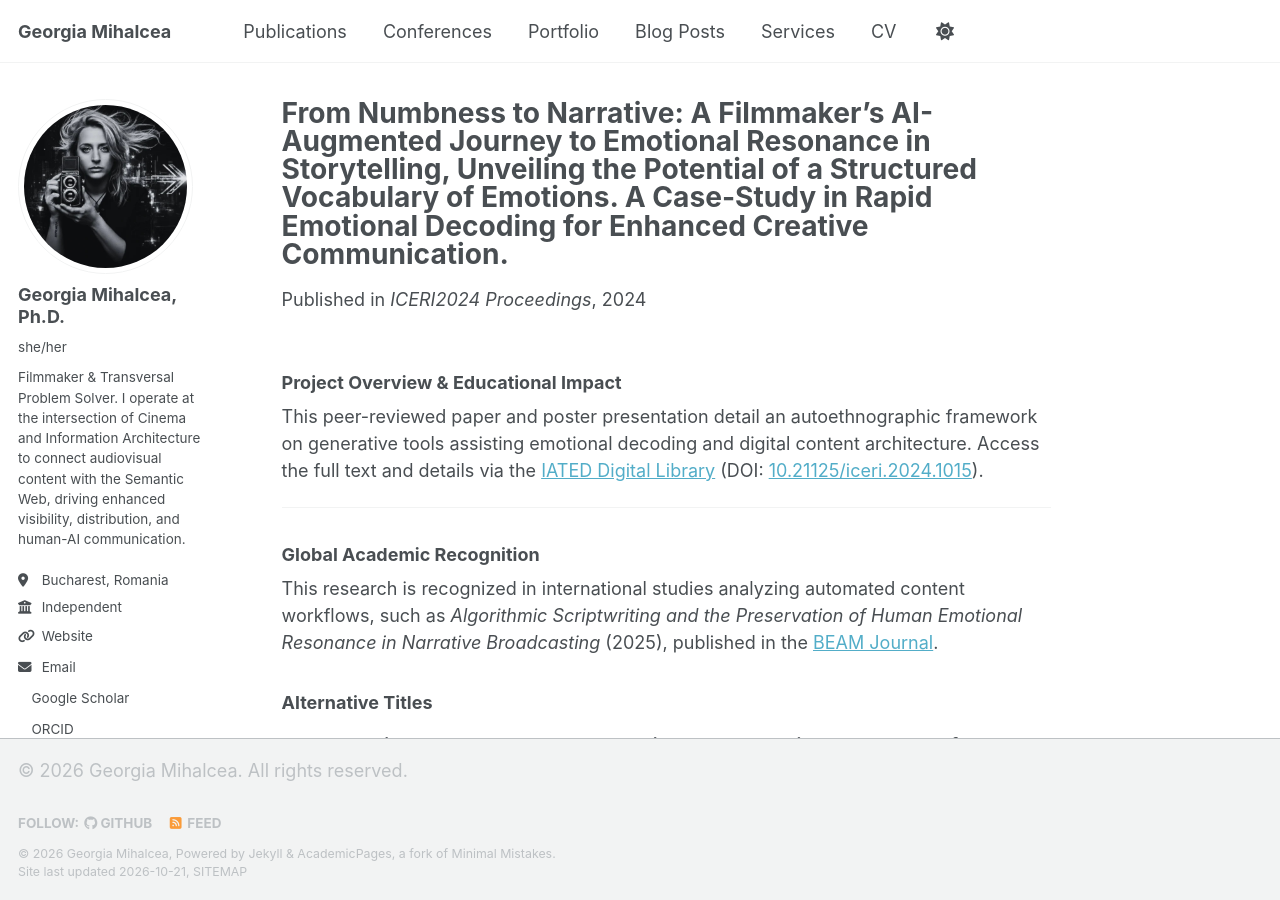
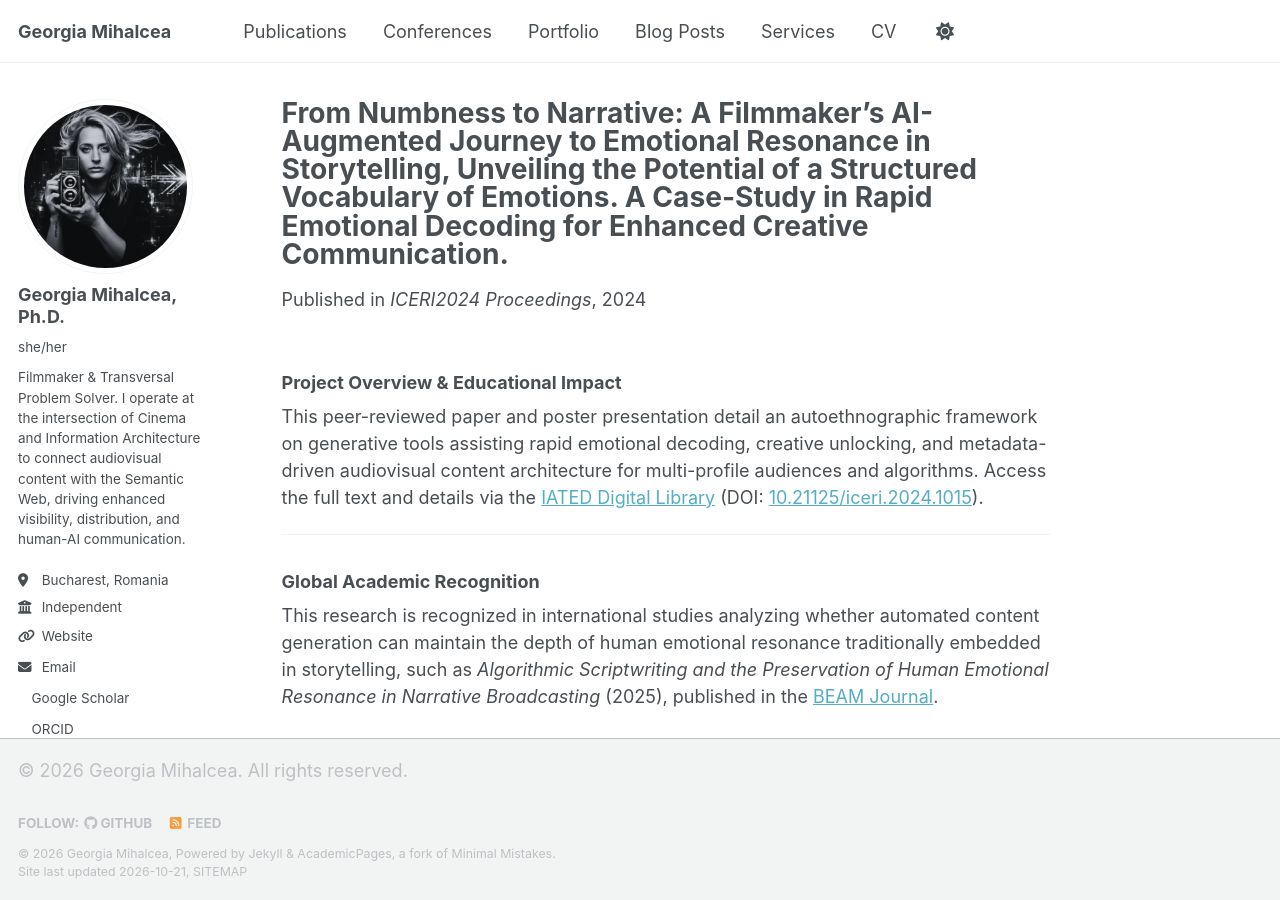
Before and after one commit to GeorgiaMihalcea/georgiamihalcea.github.io, a Jekyll site: the page built from _publications/2024-11-11-iceri-paper.md, in a window 1280 px wide and 900 px high. Built offline with Jekyll 4.4.1, drawn with Linux system fonts in a browser that asks for light colours; a style sheet for code colours, icons or effects is not loaded.

Commit message:
Enhance paper details and clarify research recognition
Expanded the description of the paper to include additional details about emotional decoding and content architecture. Clarified the recognition of the research in relation to automated content generation and emotional resonance.

```diff
--- a/_publications/2024-11-11-iceri-paper.md
+++ b/_publications/2024-11-11-iceri-paper.md
@@ -11,13 +11,13 @@ citation: 'Mihalcea, G. (2024). From Numbness to Narrative: A Filmmaker’s AI-A
 
 ### Project Overview & Educational Impact
 
-This peer-reviewed paper and poster presentation detail an autoethnographic framework on generative tools assisting emotional decoding and digital content architecture. Access the full text and details via the [IATED Digital Library](https://iated.org) (DOI: [10.21125/iceri.2024.1015](https://doi.org)).
+This peer-reviewed paper and poster presentation detail an autoethnographic framework on generative tools assisting rapid emotional decoding, creative unlocking, and metadata-driven audiovisual content architecture for multi-profile audiences and algorithms. Access the full text and details via the [IATED Digital Library](https://iated.org) (DOI: [10.21125/iceri.2024.1015](https://doi.org)).
 
 ---
 
 ### Global Academic Recognition
 
-This research is recognized in international studies analyzing automated content workflows, such as *Algorithmic Scriptwriting and the Preservation of Human Emotional Resonance in Narrative Broadcasting* (2025), published in the [BEAM Journal](https://journal.sundarapublishing.com/index.php/beam/article/view/149).
+This research is recognized in international studies analyzing whether automated content generation can maintain the depth of human emotional resonance traditionally embedded in storytelling, such as *Algorithmic Scriptwriting and the Preservation of Human Emotional Resonance in Narrative Broadcasting* (2025), published in the [BEAM Journal](https://journal.sundarapublishing.com/index.php/beam/article/view/149).
 
 ### Alternative Titles
 
```
